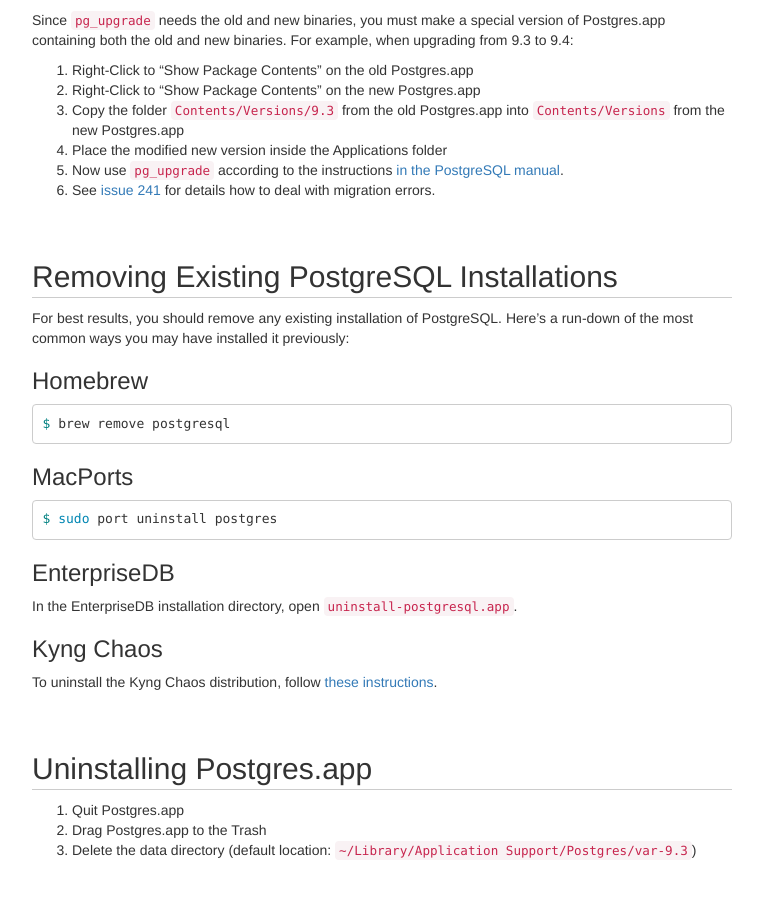
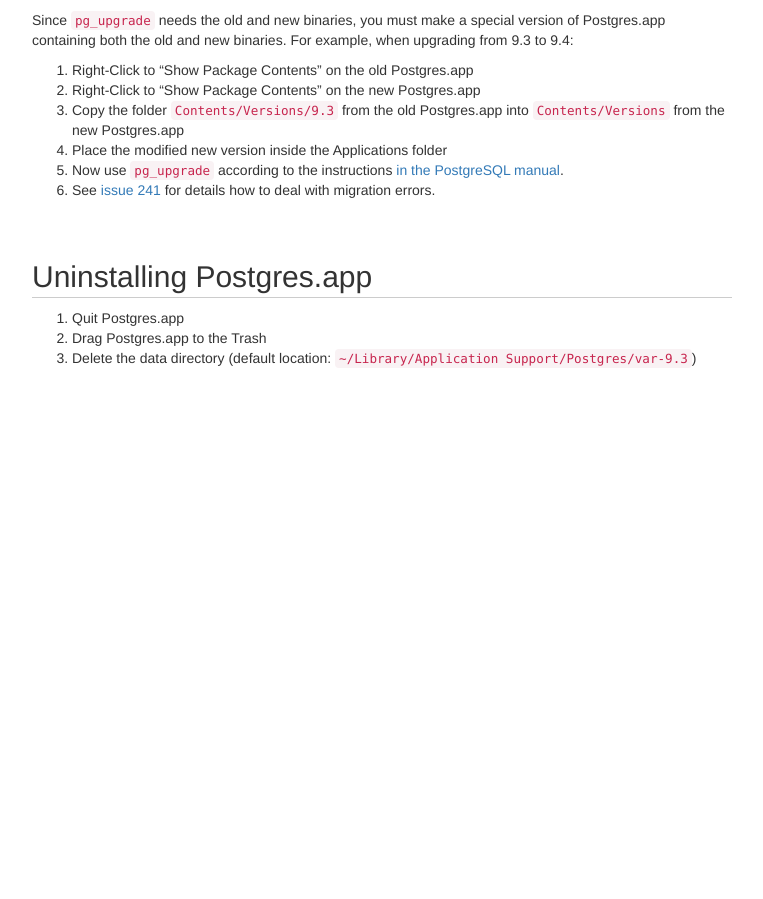
Before and after one commit to PostgresApp/PostgresApp, a Jekyll site: the page built from documentation/install.md, in a window 1280 px wide and 900 px high, scrolled down 1085 px. Shown: the whole window, without its empty margins (258-1021 px from the left). Built offline with Jekyll 4.4.1, drawn with Linux system fonts in a browser that asks for light colours; nearby versions of some CDN libraries; Markdown is read by kramdown in place of the engine named in the settings; after the commit the page ends 1563 px from its top, so only the background shows below that.

Commit message:
Improved instructions for removing other servers
Moved the instructions for uninstalling other PostgreSQL installations to a separate page.
Improved instructions for MacPorts and EnterpriseDB.

`````diff
--- a/documentation/install.md
+++ b/documentation/install.md
@@ -51,30 +51,6 @@
 5. Now use `pg_upgrade` according to the instructions [in the PostgreSQL manual](http://www.postgresql.org/docs/current/static/pgupgrade.html).
 6. See [issue 241](https://github.com/PostgresApp/PostgresApp/issues/241) for details how to deal with migration errors.
 
-## Removing Existing PostgreSQL Installations
-
-For best results, you should remove any existing installation of PostgreSQL. Here's a run-down of the most common ways you may have installed it previously:
-
-### Homebrew
-
-``` bash
-$ brew remove postgresql
-````
-
-### MacPorts
-
-``` bash
-$ sudo port uninstall postgres
-```
-
-### EnterpriseDB
-
-In the EnterpriseDB installation directory, open `uninstall-postgresql.app`.
-
-### Kyng Chaos
-
-To uninstall the Kyng Chaos distribution, follow [these instructions](http://comments.gmane.org/gmane.comp.gis.postgis/32157).
-
 ## Uninstalling Postgres.app
 
 1. Quit Postgres.app
`````
Also changed, not shown: documentation/index.md (+1 -0 lines), documentation/remove.md (added, +49 -0 lines).
